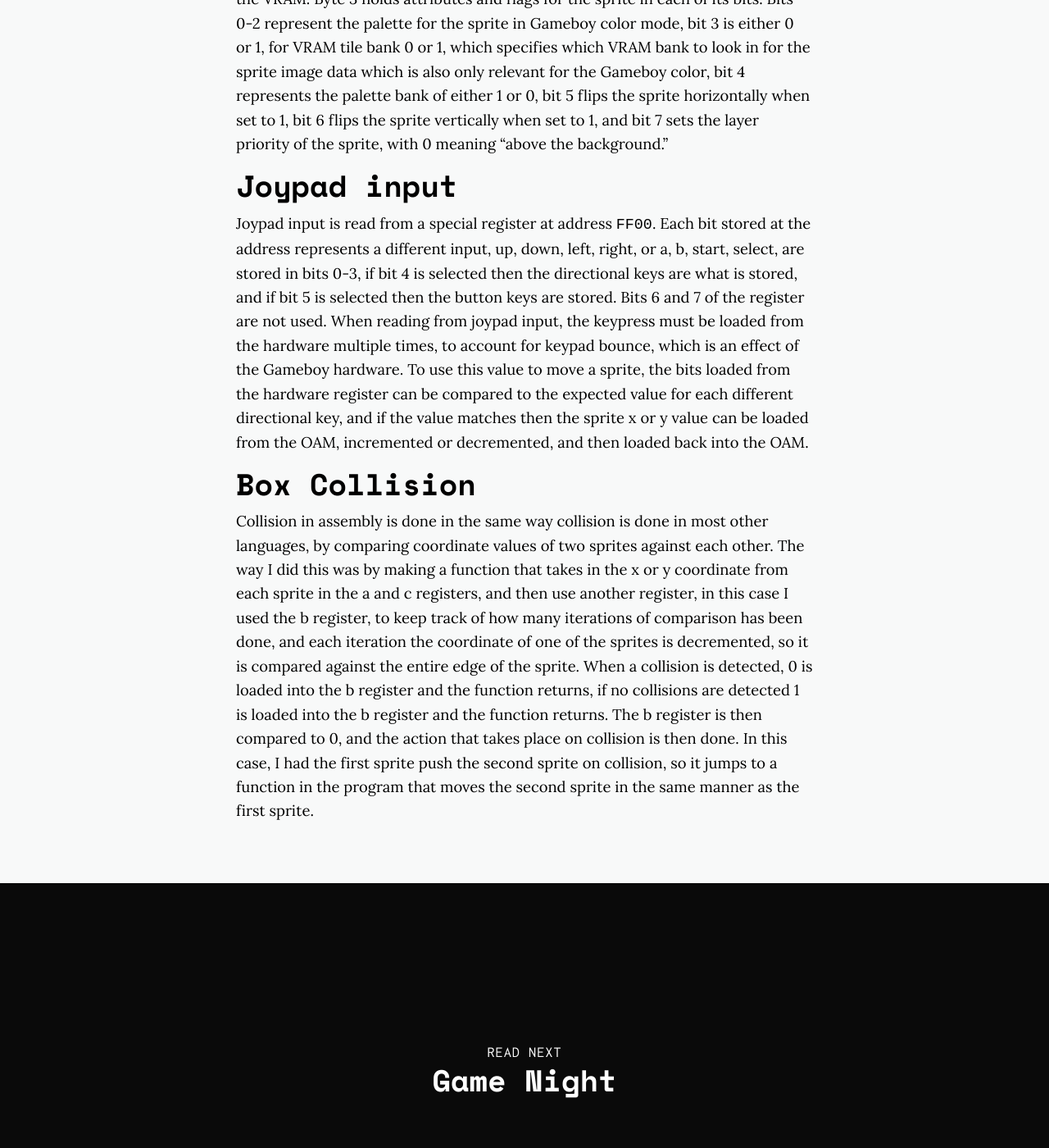
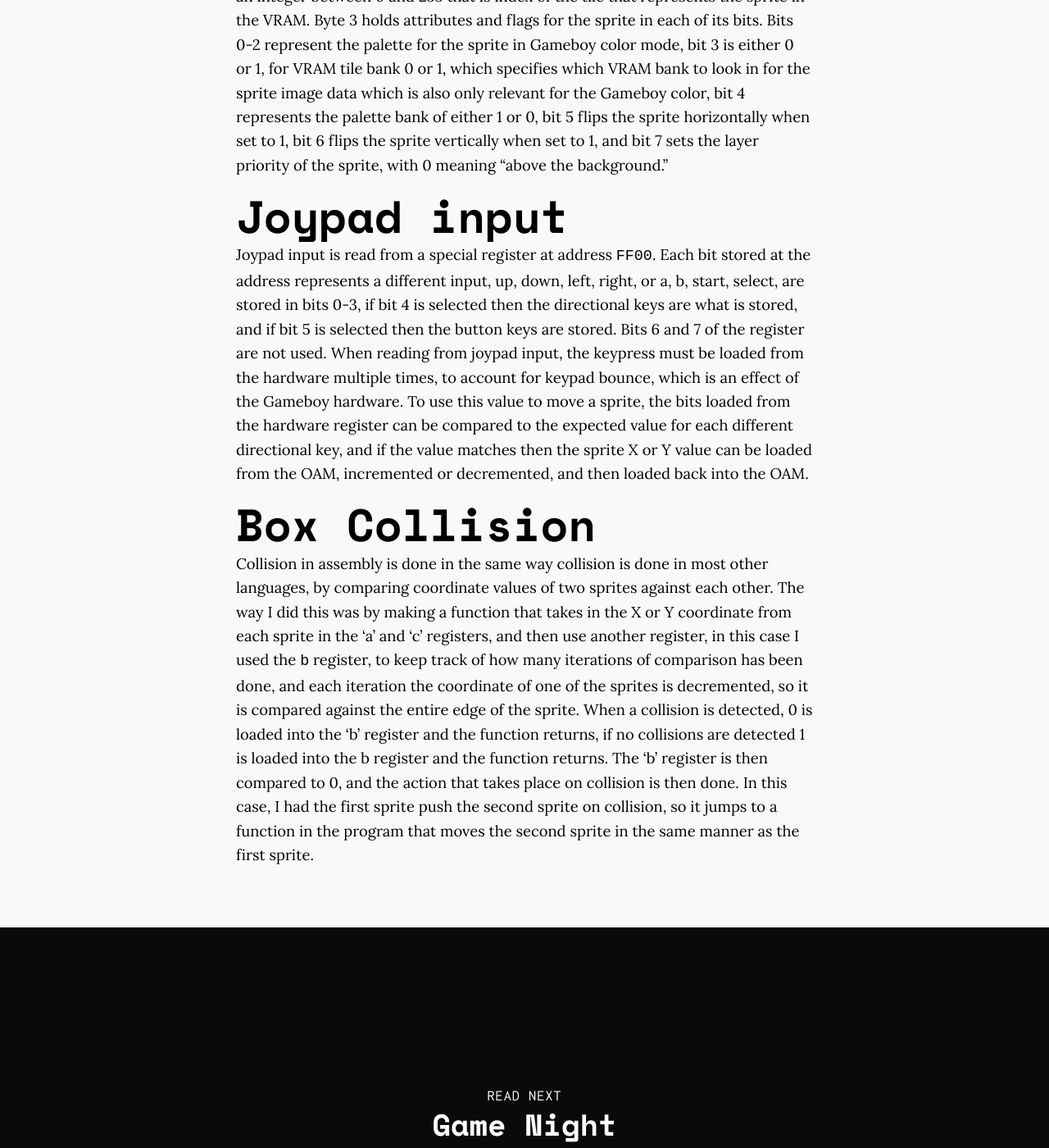
Before and after one commit to ComputerScienceHouse/blog, a Jekyll site: the page built from _posts/2018-04-12-gameboy-assembly.md, in a window 1280 px wide and 1400 px high, scrolled down 1309 px. Shown: the whole window at 82% size. Built offline with Jekyll 4.4.1, drawn with Linux system fonts in a browser that asks for light colours; nearby versions of some CDN libraries; some of the changed lines change nothing that is shown; some of the changed text lies outside the part shown.

Commit message:
fixed things that were commented on

```diff
--- a/_posts/2018-04-12-gameboy-assembly.md
+++ b/_posts/2018-04-12-gameboy-assembly.md
@@ -6,9 +6,7 @@
     - projects
 description: Sprite movement, joypad input, and box collision in Gameboy assembly
 image: https://github.com/RebeccaSyria/gbc/blob/master/screenshots/2018-04-12-161539_542x523_scrot.png
-image-sm:
 author: Rebecca Syria
-author-image:
 author-bio: Second Year CS Major
 author-email: rebeccas@csh.rit.edu
 author-social:
@@ -16,21 +14,21 @@
     linkedin: https://www.linkedin.com/in/RebeccaSyria
 ---
 
-Gameboy Assemby
----
-Gameboy assembly is an assembly programming language for the gameboy and gameboy color systems. The instruction set is extremely similar to that of the z80 processor, however there are a handful of differences in the way that input and output are handled. Over the past several months I have been learning gameboy assembly, and currently have a working demo in which a sprites can be displayed, moved with the joypad, and collided with each other.
+# Gameboy Assemby
 
-Sprite Display
----
+Gameboy assembly is an assembly programming language for the gameboy and gameboy color systems. The instruction set is extremely similar to that of the z80 processor, however there are a handful of differences in the way that input and output are handled. Over the past several months I have been learning gameboy assembly, and currently have a working demo in which a sprites can be displayed, moved with the joypad, and collided with each other, the code can be found [here](https://github.com/RebeccaSyria/gbc).
+
+# Sprite Display
+
 Sprites for the gameboy are most commonly 8x8 pixels, however they can also be 8x16 pixels. If a larger sprite is needed, placing two or more sprites next to each other emulates the display of a larger sprite.
 
 The attributes of each sprite are stored in the Object Attribute Memory, which can hold up to 40 sprites at a size of 4 bytes each. Byte 0 holds the Y position of the sprite, which can be between 0 and 160 for any on screen sprite, any other value will hide the sprite from the screen. Byte 1 holds the X position of the sprite, which acts similarly to the Y position, but within the values of 0 and 168. Byte 2 is an integer between 0 and 255 that is index of the tile that represents the sprite in the VRAM. Byte 3 holds attributes and flags for the sprite in each of its bits. Bits 0-2 represent the palette for the sprite in Gameboy color mode, bit 3 is either 0 or 1, for VRAM tile bank 0 or 1, which specifies which VRAM bank to look in for the sprite image data which is also only relevant for the Gameboy color, bit 4 represents the palette bank of either 1 or 0, bit 5 flips the sprite horizontally when set to 1, bit 6 flips the sprite vertically when set to 1, and bit 7 sets the layer priority of the sprite, with 0 meaning "above the background."
 
-Joypad input
----
+# Joypad input
+
 Joypad input is read from a special register at address `FF00`. Each bit stored at the address represents a different input, up, down, left, right, or a, b, start, select, are stored in bits 0-3, if bit 4 is selected then the directional keys are what is stored, and if bit 5 is selected then the button keys are stored. Bits 6 and 7 of the register are not used.
-When reading from joypad input, the keypress must be loaded from the hardware multiple times, to account for keypad bounce, which is an effect of the Gameboy hardware. To use this value to move a sprite, the bits loaded from the hardware register can be compared to the expected value for each different directional key, and if the value matches then the sprite x or y value can be loaded from the OAM, incremented or decremented, and then loaded back into the OAM.
+When reading from joypad input, the keypress must be loaded from the hardware multiple times, to account for keypad bounce, which is an effect of the Gameboy hardware. To use this value to move a sprite, the bits loaded from the hardware register can be compared to the expected value for each different directional key, and if the value matches then the sprite X or Y value can be loaded from the OAM, incremented or decremented, and then loaded back into the OAM.
 
-Box Collision
----
-Collision in assembly is done in the same way collision is done in most other languages, by comparing coordinate values of two sprites against each other. The way I did this was by making a function that takes in the x or y coordinate from each sprite in the a and c registers, and then use another register, in this case I used the b register, to keep track of how many iterations of comparison has been done, and each iteration the coordinate of one of the sprites is decremented, so it is compared against the entire edge of the sprite. When a collision is detected, 0 is loaded into the b register and the function returns, if no collisions are detected 1 is loaded into the b register and the function returns. The b register is then compared to 0, and the action that takes place on collision is then done. In this case, I had the first sprite push the second sprite on collision, so it jumps to a function in the program that moves the second sprite in the same manner as the first sprite.
+# Box Collision
+
+Collision in assembly is done in the same way collision is done in most other languages, by comparing coordinate values of two sprites against each other. The way I did this was by making a function that takes in the X or Y coordinate from each sprite in the 'a' and 'c' registers, and then use another register, in this case I used the `b` register, to keep track of how many iterations of comparison has been done, and each iteration the coordinate of one of the sprites is decremented, so it is compared against the entire edge of the sprite. When a collision is detected, 0 is loaded into the 'b' register and the function returns, if no collisions are detected 1 is loaded into the b register and the function returns. The 'b' register is then compared to 0, and the action that takes place on collision is then done. In this case, I had the first sprite push the second sprite on collision, so it jumps to a function in the program that moves the second sprite in the same manner as the first sprite.
```
